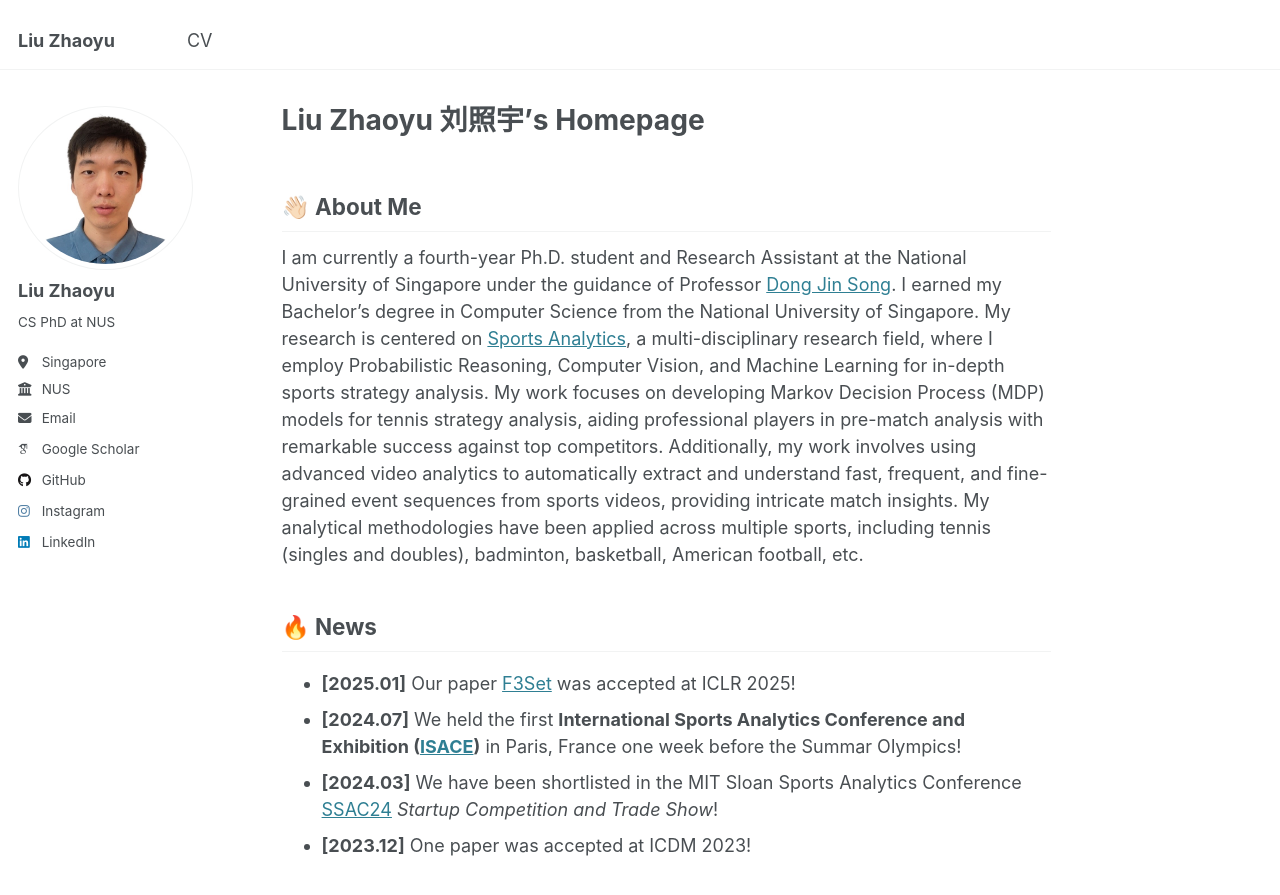
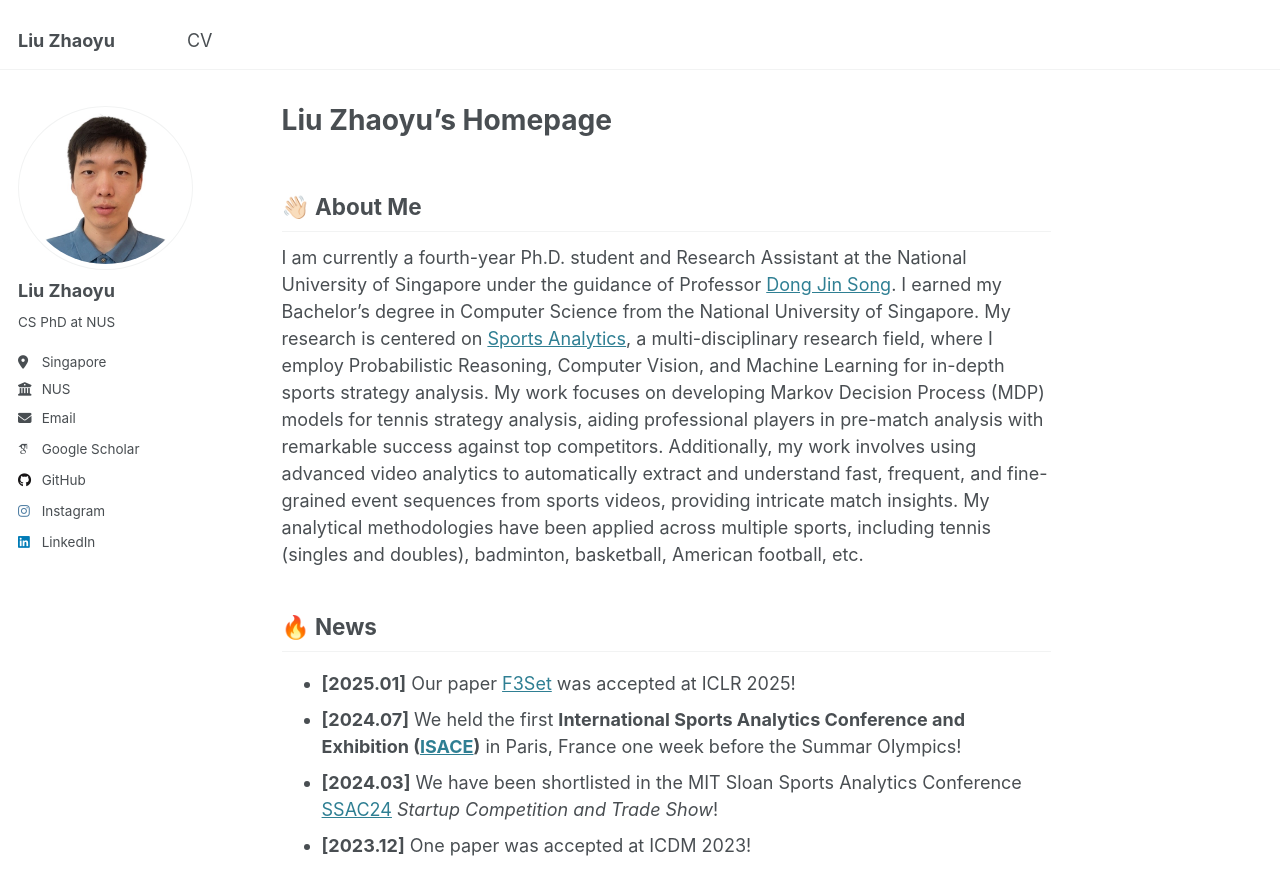
Before and after one commit to LZYAndy/lzyandy.github.io, a Jekyll site: the page built from _pages/about.md, in a window 1280 px wide and 900 px high. Shown: the top 895 px of the window. Built offline with Jekyll 4.4.1, drawn with Linux system fonts in a browser that asks for light colours; some web fonts are replaced.

Commit message:
Update about.md

```diff
--- a/_pages/about.md
+++ b/_pages/about.md
@@ -1,6 +1,6 @@
 ---
 permalink: /
-title: "Liu Zhaoyu 刘照宇's Homepage"
+title: "Liu Zhaoyu's Homepage"
 author_profile: true
 redirect_from:
   - /about/
```
